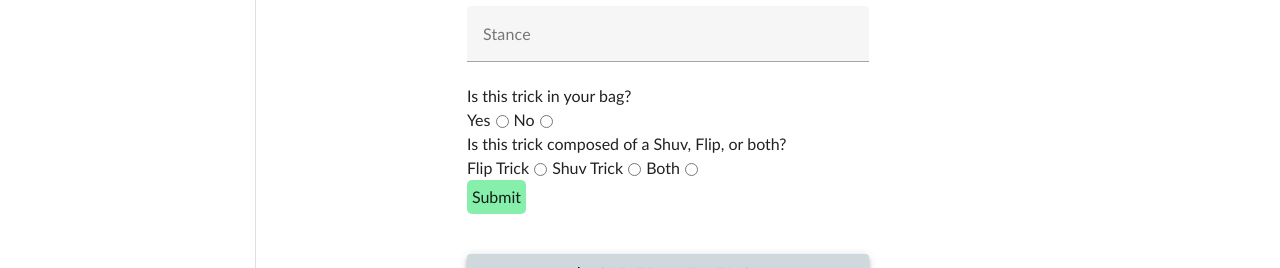
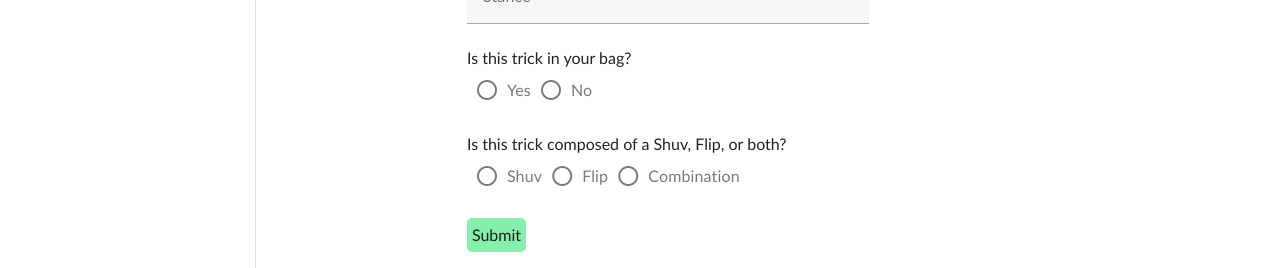
Before and after one commit to KobyMcGuire/SkateApp, a Vue app in the folder webpage/vue/: page /tricks in a window 1280 px wide. Both pictures are taken after a click on the button "CREATE A NEW TRICK". Shown: the part 378-646 px from the top of the page. Built offline with nearby package versions, Linux system fonts and the light colour scheme; no server answers.

Commit message:
Almost done vuetifying form

```diff
--- a/webpage/vue/src/views/TricksView.vue
+++ b/webpage/vue/src/views/TricksView.vue
@@ -49,45 +49,20 @@
       ></v-text-field>
 
       <p>Is this trick in your bag?</p>
-      <div class="new-trick-form-radio-buttons">
-        <label for="Yes">Yes</label>
-        <input type="radio" name="is-known" id="Yes" value="Yes" required />
-
-        <label for="No">No</label>
-        <input type="radio" name="is-known" id="No" value="No" />
-      </div>
+      <v-radio-group v-model="inBagRadio" :rules="inBagRules" inline>
+        <v-radio label="Yes" value="Yes"></v-radio>
+        <v-radio label="No" value="No"></v-radio>
+      </v-radio-group>
 
       <p>Is this trick composed of a Shuv, Flip, or both?</p>
-      <div class="new-trick-form-radio-buttons">
-        <label for="Flip">Flip Trick</label>
-        <input
-          type="radio"
-          name="flip-or-shuv"
-          id="Flip"
-          value="Flip"
-          required
-        />
-
-        <label for="Shuv">Shuv Trick</label>
-        <input type="radio" name="flip-or-shuv" id="Shuv" value="Shuv" />
-
-        <label for="Flip-Shuv">Both</label>
-        <input
-          type="radio"
-          name="flip-or-shuv"
-          id="Flip-Shuv"
-          value="Flip-Shuv"
-        />
-      </div>
+      <v-radio-group v-model="flipShuvRadio" :rules="flipShuvRadioRules" inline>
+        <v-radio label="Shuv" value="Shuv"></v-radio>
+        <v-radio label="Flip" value="Flip"></v-radio>
+        <v-radio label="Combination" value="Flip-Shuv"></v-radio>
+      </v-radio-group>
 
       <input type="submit" @click="handleSubmitNewTrick" />
     </v-form>
-
-
-
-
-
-
 
     <v-btn v-on:click="handleCreateTrick" prepend-icon="mdi-plus" class="bg-blue-grey-lighten-4">
       Create a New Trick
@@ -123,6 +98,22 @@ export default {
           if (value?.length > 0) return true
 
           return 'Stance must not be left empty'
+        }
+      ],
+      inBagRadio : "",
+      inBagRules : [
+        value => {
+          if (value?.length > 0) return true
+
+          return 'You must select an option'
+        }
+      ],
+      flipShuvRadio : "",
+      flipShuvRadioRules : [
+        value => {
+          if (value?.length > 0) return true
+
+          return 'You must select an option'
         }
       ],
       showNewTrickForm: false,
```
